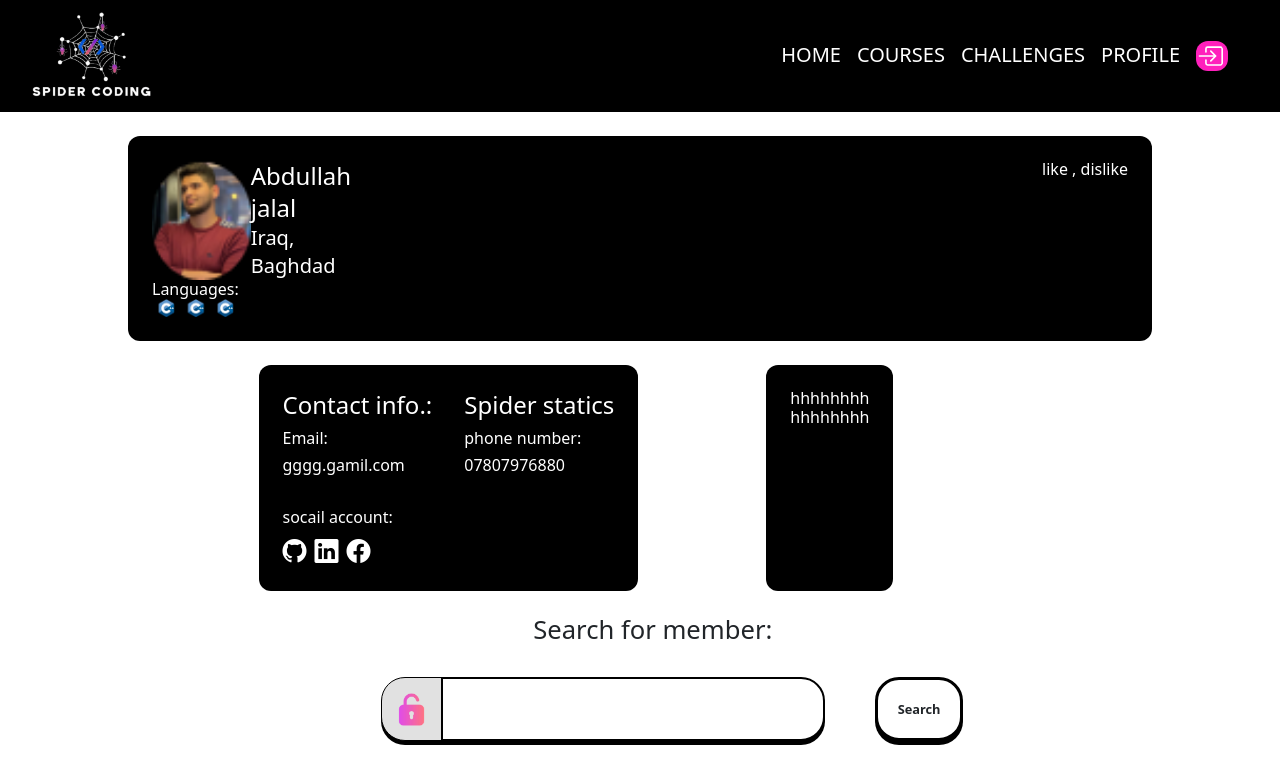
After one commit to hassanmok/final_project_edu, a Django app: page /profile in a window 1280 px wide. The commit adds this page. Shown: the top 784 px of the page. Run offline with Django 5.2, Linux system fonts and the light colour scheme; some libraries are stand-ins or nearby versions.

Commit message:
hassan edit

```diff
--- a/project/edu_app/templates/index.html
+++ b/project/edu_app/templates/index.html
@@ -29,7 +29,7 @@
               <a href="{% url 'challenges' %}">CHALLENGES</a>
 
               {% if user.is_authenticated %}
-              <a href="#">PROFILE</a>
+              <a href="{% url 'profile'%}">PROFILE</a>
               <a href="{% url 'logout'%}" class="pr-1">
               <svg id="logout" xmlns="http://www.w3.org/2000/svg" class="rounded-xl py-0.5 pr-1" width="32" height="30" fill="currentColor" class="bi bi-box-arrow-in-right" viewBox="0 0 16 16">
                   <path fill-rule="evenodd" d="M6 3.5a.5.5 0 0 1 .5-.5h8a.5.5 0 0 1 .5.5v9a.5.5 0 0 1-.5.5h-8a.5.5 0 0 1-.5-.5v-2a.5.5 0 0 0-1 0v2A1.5 1.5 0 0 0 6.5 14h8a1.5 1.5 0 0 0 1.5-1.5v-9A1.5 1.5 0 0 0 14.5 2h-8A1.5 1.5 0 0 0 5 3.5v2a.5.5 0 0 0 1 0z"/>
--- /dev/null
+++ b/project/edu_app/templates/profile.html
@@ -0,0 +1,114 @@
+{% load static %}
+<!DOCTYPE html>
+<html lang="en">
+<head>
+    <meta charset="UTF-8">
+    <meta name="viewport" content="width=device-width, initial-scale=1.0">
+    <link href="{% static 'style.css' %}" rel="stylesheet">
+    <link href="https://cdn.jsdelivr.net/npm/bootstrap@5.3.3/dist/css/bootstrap.min.css" rel="stylesheet" integrity="sha384-QWTKZyjpPEjISv5WaRU9OFeRpok6YctnYmDr5pNlyT2bRjXh0JMhjY6hW+ALEwIH" crossorigin="anonymous">
+    <link rel="stylesheet" href="https://cdnjs.cloudflare.com/ajax/libs/bootstrap-icons/1.10.5/font/bootstrap-icons.min.css">
+
+    <script src="https://cdn.tailwindcss.com"></script>
+    <script src="https://code.jquery.com/jquery-3.5.1.min.js"></script>
+    <script src="https://stackpath.bootstrapcdn.com/bootstrap/4.5.2/js/bootstrap.min.js"></script>
+    <script src="https://unpkg.com/typed.js@2.1.0/dist/typed.umd.js"></script>
+    <title>profile</title>
+    <link rel="icon" type="image/png" sizes="512x512" href="{% static 'images/spider_logo2.png' %}">
+</head>
+<body>
+    <div id="upper_bar" class="bg-black p-8 flex justify-between items-center p-0">
+        <div id="left_bar" class="ml-8 my-2">
+          <a href="#">
+            <img class="h-24" src="{% static 'images/spider_logo2.png' %}" alt="logo_spider">
+          </a>
+        </div>
+        <div id="right_bar" class="flex space-x-4 mr-12 text-xl">
+            <a href="{% url 'index' %}">HOME</a>
+            <a href="{% url 'courses' %}">COURSES</a>
+            <a href="#">CHALLENGES</a>
+            <a href="#">PROFILE</a>
+            <a href="#" class="pr-1">
+            <svg id="logout" xmlns="http://www.w3.org/2000/svg" class="rounded-xl py-0.5 pr-1" width="32" height="30" fill="currentColor" class="bi bi-box-arrow-in-right" viewBox="0 0 16 16">
+                <path fill-rule="evenodd" d="M6 3.5a.5.5 0 0 1 .5-.5h8a.5.5 0 0 1 .5.5v9a.5.5 0 0 1-.5.5h-8a.5.5 0 0 1-.5-.5v-2a.5.5 0 0 0-1 0v2A1.5 1.5 0 0 0 6.5 14h8a1.5 1.5 0 0 0 1.5-1.5v-9A1.5 1.5 0 0 0 14.5 2h-8A1.5 1.5 0 0 0 5 3.5v2a.5.5 0 0 0 1 0z"/>
+                <path fill-rule="evenodd" d="M11.854 8.354a.5.5 0 0 0 0-.708l-3-3a.5.5 0 1 0-.708.708L10.293 7.5H1.5a.5.5 0 0 0 0 1h8.793l-2.147 2.146a.5.5 0 0 0 .708.708z"/>
+              </svg>
+            </a>
+        </div>
+    </div>
+
+    <div class="bg-black mt-4 mx-32 rounded-xl mb-4 p-4" style="color: white;">
+        <div class="flex justify-between">
+            <div class="flex">
+                <img src="{% static 'images/abd.png'%}" width="100%" height="60%" alt="">
+                <div>
+                    <h1 class="text-2xl">Abdullah jalal</h1>
+                    <p class="text-xl">Iraq, Baghdad</p>
+                </div>
+            </div>
+            <div>
+                    <h1>like , dislike</h1>
+            </div>
+        </div>
+        <div>
+            <h1 class="flex">Languages:</h1>
+            <div class="flex" style="width: 3%;">
+                <img src="{% static 'images/c++.png' %}" alt="">
+                <img src="{% static 'images/c++.png' %}" alt="">
+                <img src="{% static 'images/c++.png' %}" alt="">
+            </div>
+        </div>
+
+
+    </div>
+    <div class="flex justify-center">
+
+        <div class="flex justify-center bg-black p-4 rounded-xl" style="color: white;">
+            <div class="mr-8">
+                <h1 class="text-2xl mb-2">Contact info.:</h1>
+                <h1 class="mb-2">Email:</h1>
+                <h1 class="mb-8">gggg.gamil.com</h1>
+                <h1 class="mb-2">socail account:</h1>
+                <div class="flex">
+                    <i class="bi bi-github text-2xl mr-2"></i>
+                    <i class="bi bi-linkedin text-2xl mr-2"></i>
+                    <i class="bi bi-facebook text-2xl mr-2"></i>
+                </div>
+            </div>
+            <div>
+                <h1 class="text-2xl mb-2">Spider <span>statics</span></h1>
+                <h1 class="mb-2">phone number:</h1>
+                <h1>07807976880</h1>
+            </div>
+        </div>
+        <div class="bg-black mx-32 p-4 rounded-xl" style="color: white;">
+            <div class="flex">
+
+                <h1>hhhh</h1>
+                <h2>hhhh</h2>
+
+            </div>
+            <div class="flex">
+
+                <h1>hhhh</h1>
+                <h2>hhhh</h2>
+
+            </div>
+
+        </div>
+
+    </div>
+    <div class="flex justify-center mt-4" style="font-size: 2vw; margin-left: 2vw;">
+        <h1>Search for member: </h1>
+    </div>
+        <div class="input-group input-group-lg mx-8 mb-2 mt-8 flex justify-center">
+            <div class="input-group-prepend">
+              <span style="font-size: 1vw; border-radius: 1.5rem 0 0 1.5rem; box-shadow: 0 4px 0px rgb(0, 0, 0); background-color: #E1E1E1; height: 5vw;" class="input-group-text border-black" id="inputGroup-sizing-lg"><img width="35vw" src="{%static 'images/code.png'%}" alt=""></span>
+            </div>
+            <input type="text" style="border-radius: 0 1.5rem 1.5rem 0; box-shadow: 0 4px 0px rgb(0, 0, 0); width: 30vw; height: 5vw; margin-right: 4VW;" class="border-2 border-black">
+
+            <button id="bottom_main" style="font-size: 1vw; border-color: #000000; border-radius: 1.5rem 1.5rem 1.5rem 1.5rem; box-shadow: 0 4px 0px rgb(0, 0, 0); padding: 1.5vw;" type="button" class="border-3"><b>Search</b></button>
+        </div>
+
+
+</body>
+</html>
--- a/project/edu_app/urls.py
+++ b/project/edu_app/urls.py
@@ -8,5 +8,6 @@ urlpatterns = [
     path("challenges", views.challenges, name="challenges"),
     path("login", views.user_login, name="login"),
     path("signup", views.signup, name="signup"),
-    path("logout", views.user_logout, name="logout")
+    path("logout", views.user_logout, name="logout"),
+    path("profile", views.profile, name="profile")
 ]
--- a/project/edu_app/views.py
+++ b/project/edu_app/views.py
@@ -58,3 +58,8 @@ def signup(request):
         return HttpResponseRedirect(reverse("login"))
     else:
         return render(request, "signup.html")
+
+
+
+def profile(request):
+    return render(request, "profile.html")
```
